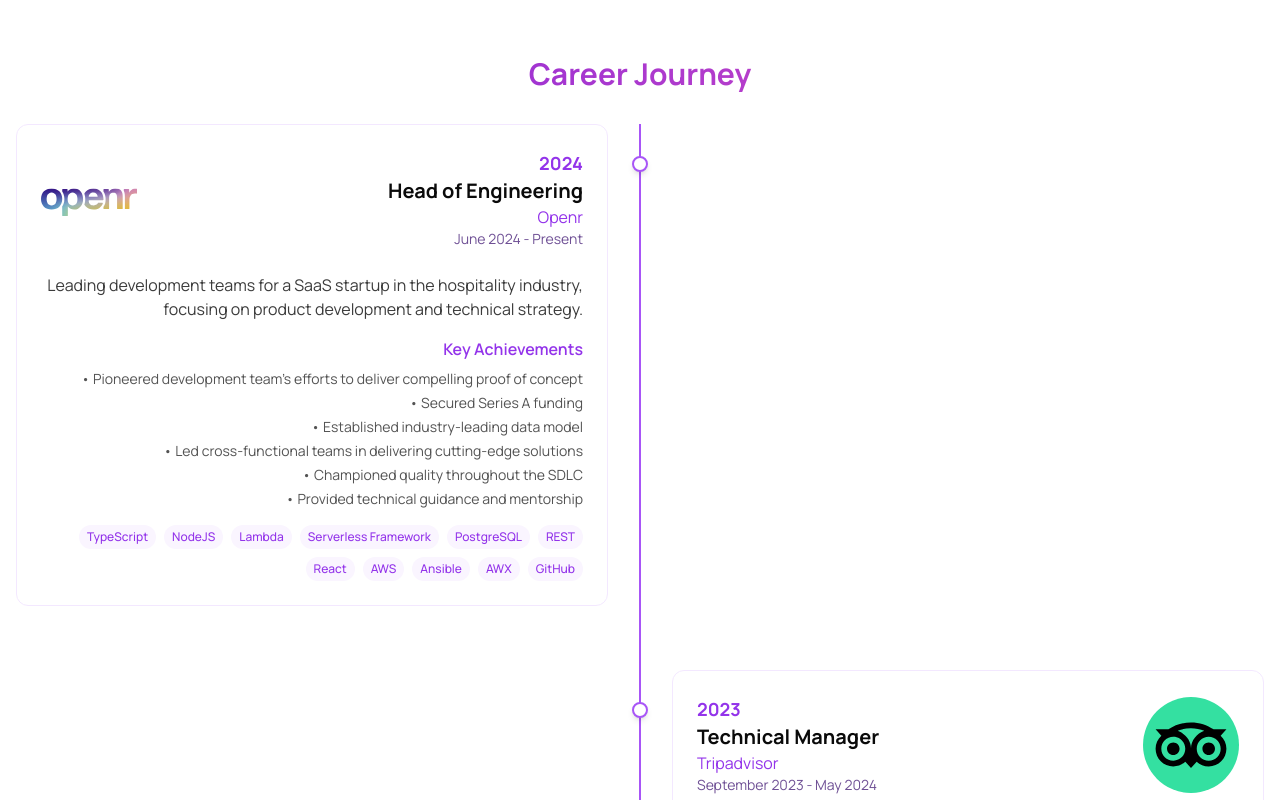
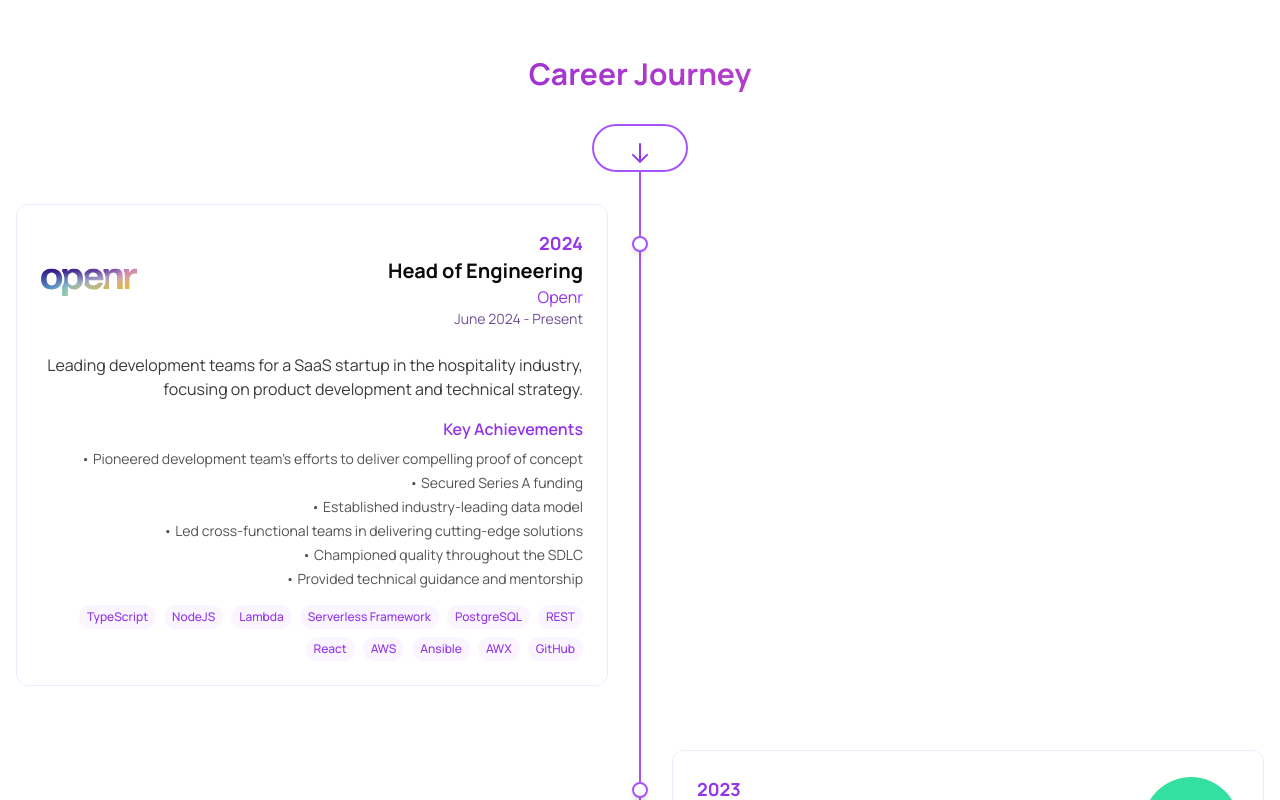
Before and after one commit to amarsibia/amarsibia.github.io, a Next.js app: page / in a window 1280 px wide. Shown: the part 1480-2280 px from the top of the page. Built offline with nearby package versions, Linux system fonts and the light colour scheme.

Commit message:
feat: added start and end to experience timeline

```diff
--- a/components/timeline.tsx
+++ b/components/timeline.tsx
@@ -257,13 +257,37 @@ const Timeline = () => {
         </motion.h2>
 
         <div className="relative">
-          {/* Timeline connector line */}
-          <div className="absolute left-1/2 transform -translate-x-px w-[2px] h-full bg-purple-200/50 dark:bg-purple-800/50" />
+          {/* Timeline connector line - Keep spacing below arrow but connect line */}
+          <div className="flex justify-center pb-8 relative z-20">
+            <div className="relative w-24 h-12 rounded-full bg-white dark:bg-purple-900 flex items-center justify-center border-2 border-purple-500 dark:border-purple-400">
+              <motion.div
+                initial={{ y: -5, opacity: 0 }}
+                animate={{ y: 5, opacity: 1 }}
+                transition={{
+                  duration: 1,
+                  repeat: Infinity,
+                  repeatType: "reverse"
+                }}
+              >
+                <svg
+                  className="w-6 h-6 text-purple-600 dark:text-white"
+                  fill="none"
+                  stroke="currentColor"
+                  viewBox="0 0 24 24"
+                >
+                  <path strokeLinecap="round" strokeLinejoin="round" strokeWidth={2} d="M19 14l-7 7m0 0l-7-7m7 7V3" />
+                </svg>
+              </motion.div>
+            </div>
+          </div>
+
+          {/* Adjust the timeline lines to start from arrow circle */}
+          <div className="absolute left-1/2 transform -translate-x-px w-[2px] h-[calc(100%-3rem)] bg-purple-200/50 dark:bg-purple-800/50 top-6 z-10" />
           <motion.div
             initial={{ height: 0 }}
-            animate={{ height: '100%' }}
+            animate={{ height: 'calc(100% - 3rem)' }}
             transition={{ duration: 1.5, ease: "easeInOut" }}
-            className="absolute left-1/2 transform -translate-x-px w-[2px] bg-purple-500 dark:bg-purple-400 origin-top"
+            className="absolute left-1/2 transform -translate-x-px w-[2px] bg-purple-500 dark:bg-purple-400 origin-top top-6 z-10"
           />
 
           {timeline.map((event, index) => (
@@ -466,6 +490,45 @@ const Timeline = () => {
               </motion.div>
             </div>
           ))}
+          <div className="flex justify-center mt-8 relative z-20">
+            <div className="relative w-24 h-12 rounded-full bg-white dark:bg-purple-900 flex items-center justify-center border-2 border-purple-500 dark:border-purple-400">
+              <motion.div
+                initial={{ scale: 0.8 }}
+                animate={{ scale: 1 }}
+                transition={{
+                  duration: 0.3,
+                  ease: "easeOut"
+                }}
+              >
+                <motion.svg
+                  className="w-6 h-6 text-purple-600 dark:text-white"
+                  fill="none"
+                  stroke="currentColor"
+                  viewBox="0 0 24 24"
+                >
+                  <motion.path
+                    strokeLinecap="round"
+                    strokeLinejoin="round"
+                    strokeWidth={2}
+                    d="M5 13l4 4L19 7"
+                    initial={{ pathLength: 0, opacity: 0 }}
+                    animate={{
+                      pathLength: [0, 1, 1],
+                      opacity: [0, 1, 1],
+                      scale: [1, 1, 1.2],
+                    }}
+                    transition={{
+                      duration: 3,
+                      times: [0, 0.3, 1],
+                      ease: "easeInOut",
+                      repeat: Infinity,
+                      repeatDelay: 1
+                    }}
+                  />
+                </motion.svg>
+              </motion.div>
+            </div>
+          </div>
         </div>
       </div>
     </section>
```
